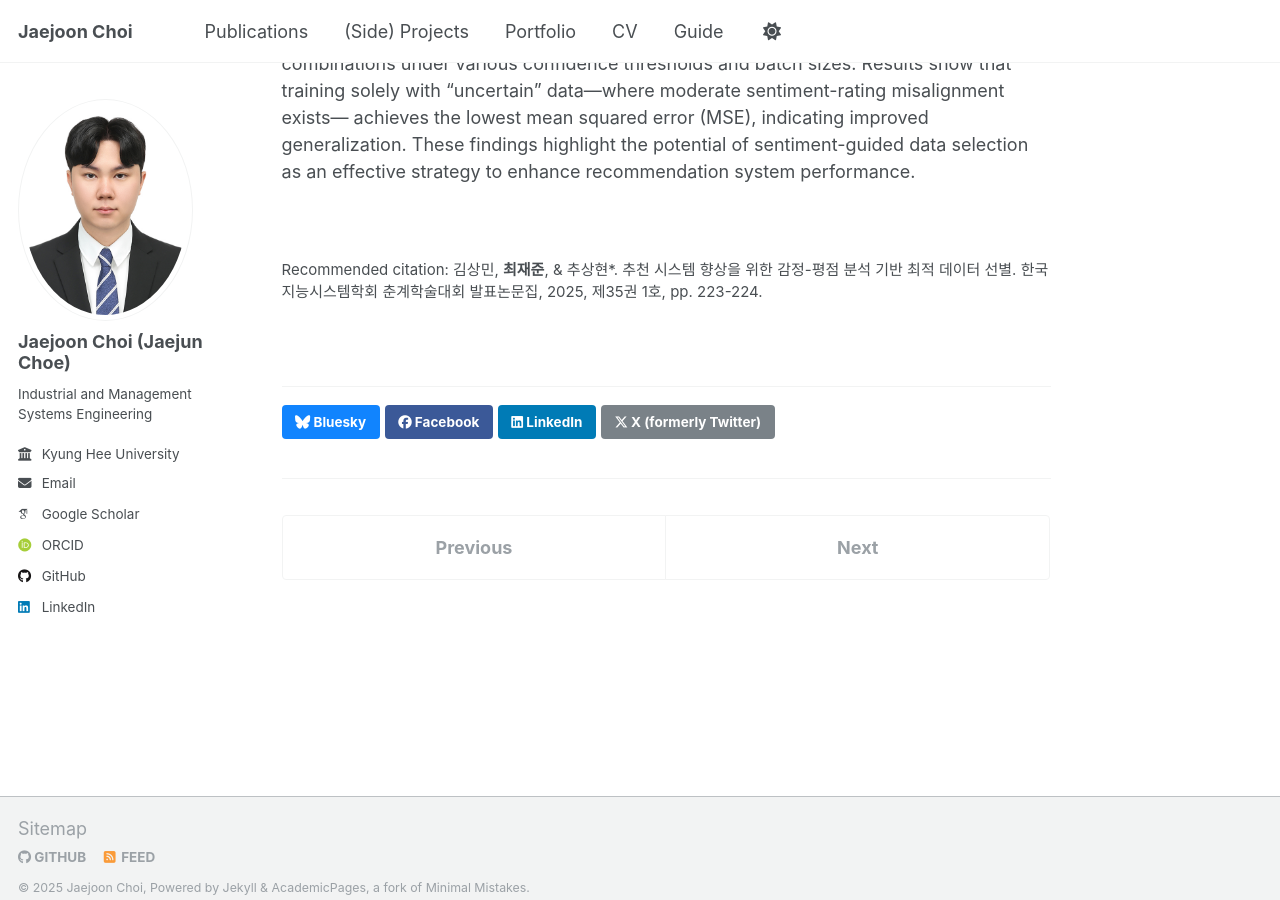
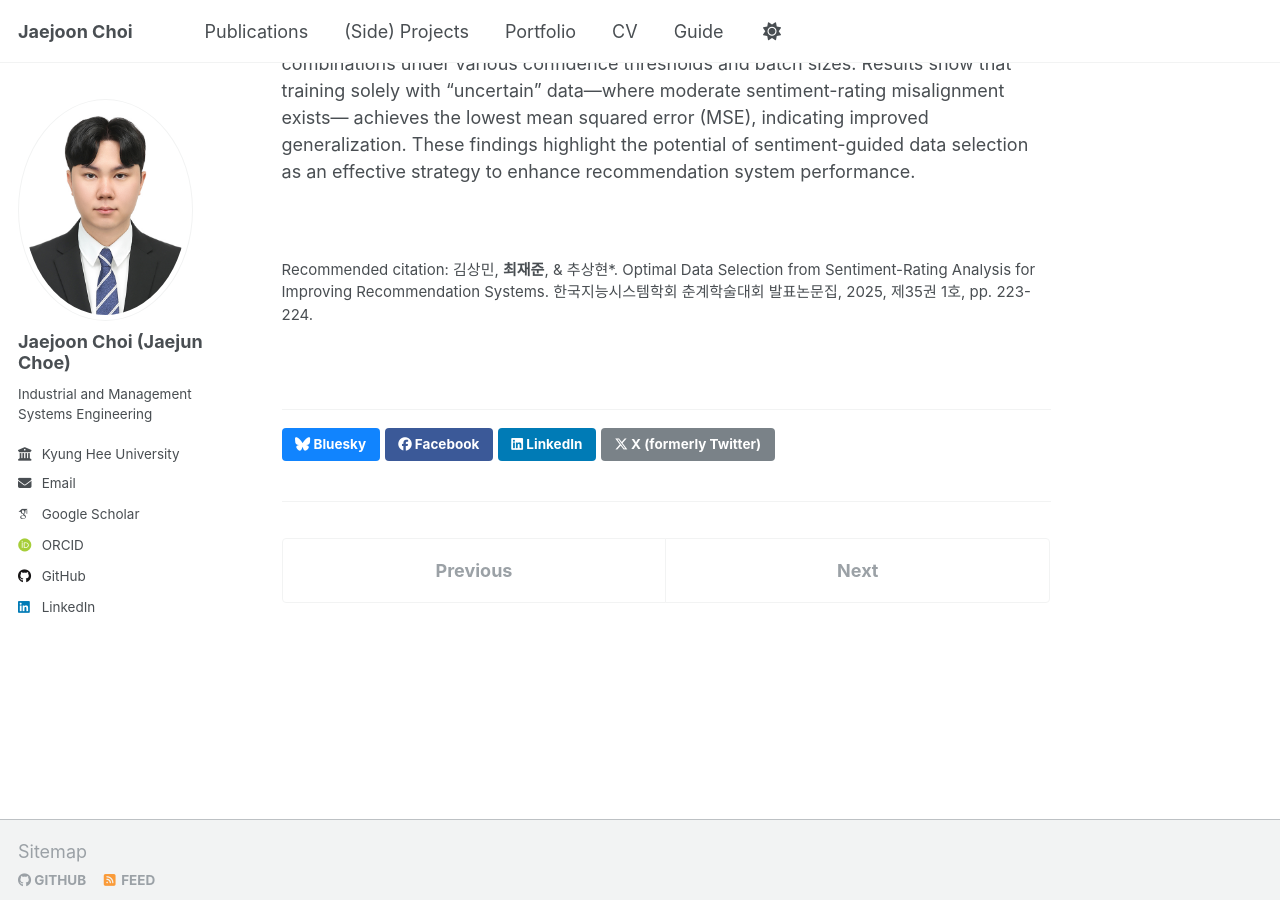
Before and after one commit to jaejunchoe/jaejunchoe.github.io, a Jekyll site: the page built from _publications/2025-04-26-poster-2.md, in a window 1280 px wide and 900 px high, scrolled down 731 px. Built offline with Jekyll 4.4.1, drawn with Linux system fonts in a browser that asks for light colours; some web fonts are replaced.

Commit message:
initial commit

```diff
--- a/_publications/2025-04-26-poster-2.md
+++ b/_publications/2025-04-26-poster-2.md
@@ -7,7 +7,7 @@ excerpt: '`Keywords: Recommendation system, Sentiment-Rating analysis, Oprimal d
 date: 2025-05-04
 venue: '한국지능시스템학회 춘계학술대회 발표논문집'
 #paperurl: 'https://github.com/jaejunchoe/2025-KIIS-Spring-Conference-pp.223-224'
-citation: '김상민, <strong>최재준</strong>, & 추상현*. 추천 시스템 향상을 위한 감정-평점 분석 기반 최적 데이터 선별. 한국지능시스템학회 춘계학술대회 발표논문집, 2025, 제35권 1호, pp. 223-224.'
+citation: '김상민, <strong>최재준</strong>, & 추상현*. Optimal Data Selection from Sentiment-Rating Analysis for Improving Recommendation Systems. 한국지능시스템학회 춘계학술대회 발표논문집, 2025, 제35권 1호, pp. 223-224.'
 ---
 
 # Abstract
```
Also changed, not shown: _publications/2025-04-26-poster-3.md (+1 -1 lines), _publications/2025-08-29-poster-4.md (+1 -1 lines).
